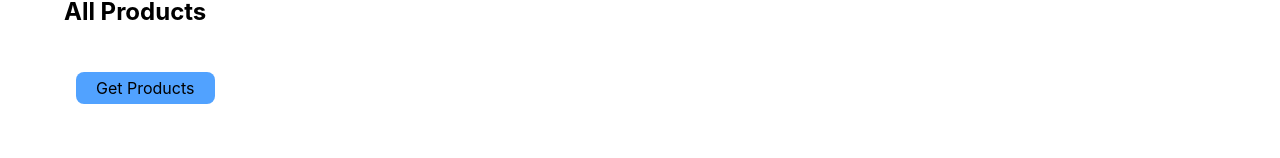
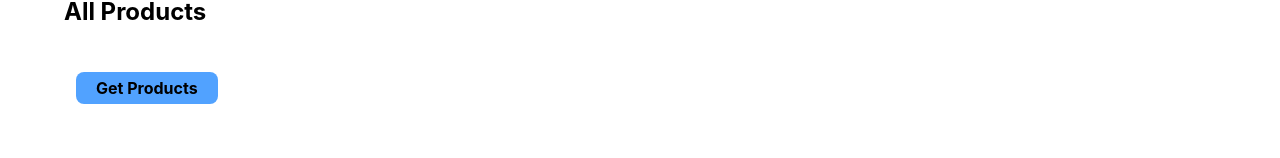
Before and after one commit to ravindrabedade02/My-Ecomm-Mart, a React (Vite) app: page /products in a window 1280 px wide. Shown: the part 142-300 px from the top of the page. Built offline with nearby package versions, Linux system fonts and the light colour scheme.

Commit message:
Enhance button styling

```diff
--- a/src/components/products/Products.jsx
+++ b/src/components/products/Products.jsx
@@ -120,7 +120,7 @@ function Products() {
 
       <button
         onClick={getProducts}
-        className="mx-3 m-5 px-5 bg-blue-400 h-8 rounded-lg">
+        className="mx-3 m-5 px-5 bg-blue-400 h-8 font-bold rounded-lg">
           Get Products
         </button>
 
```
